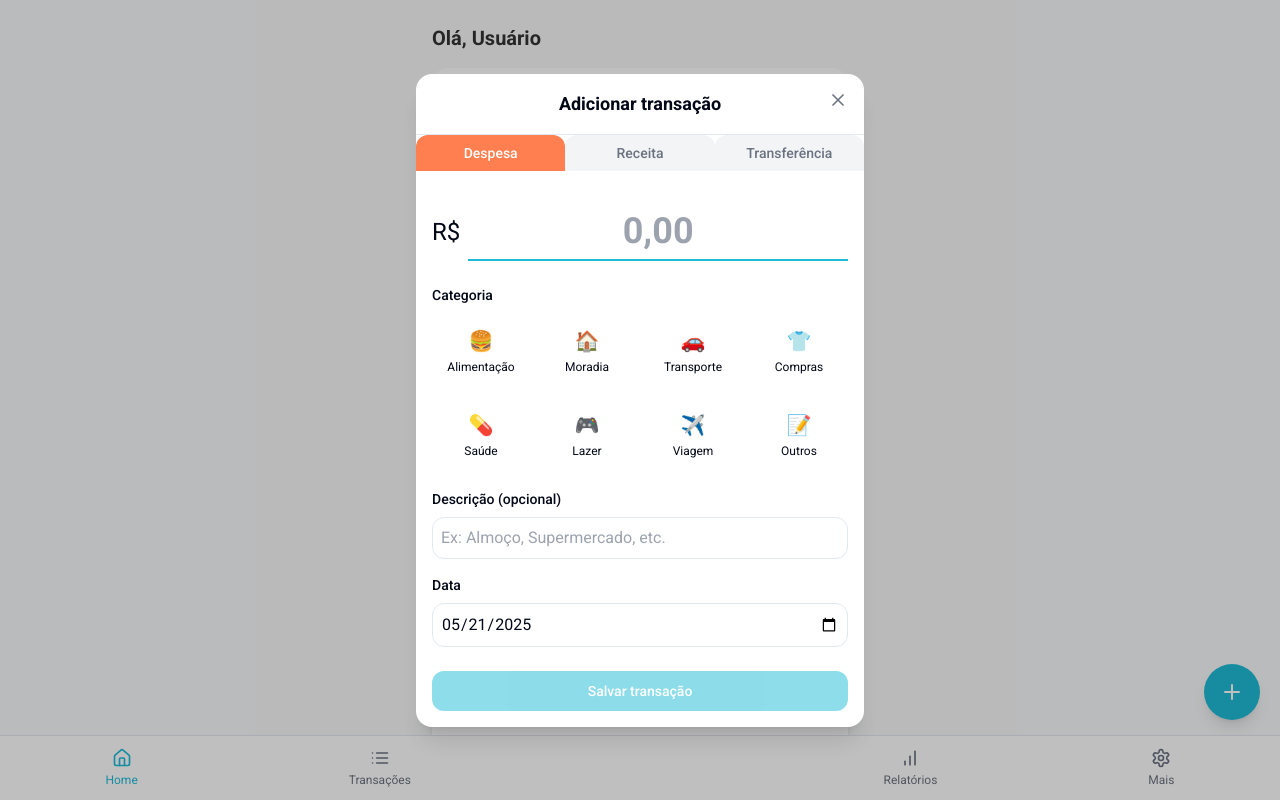
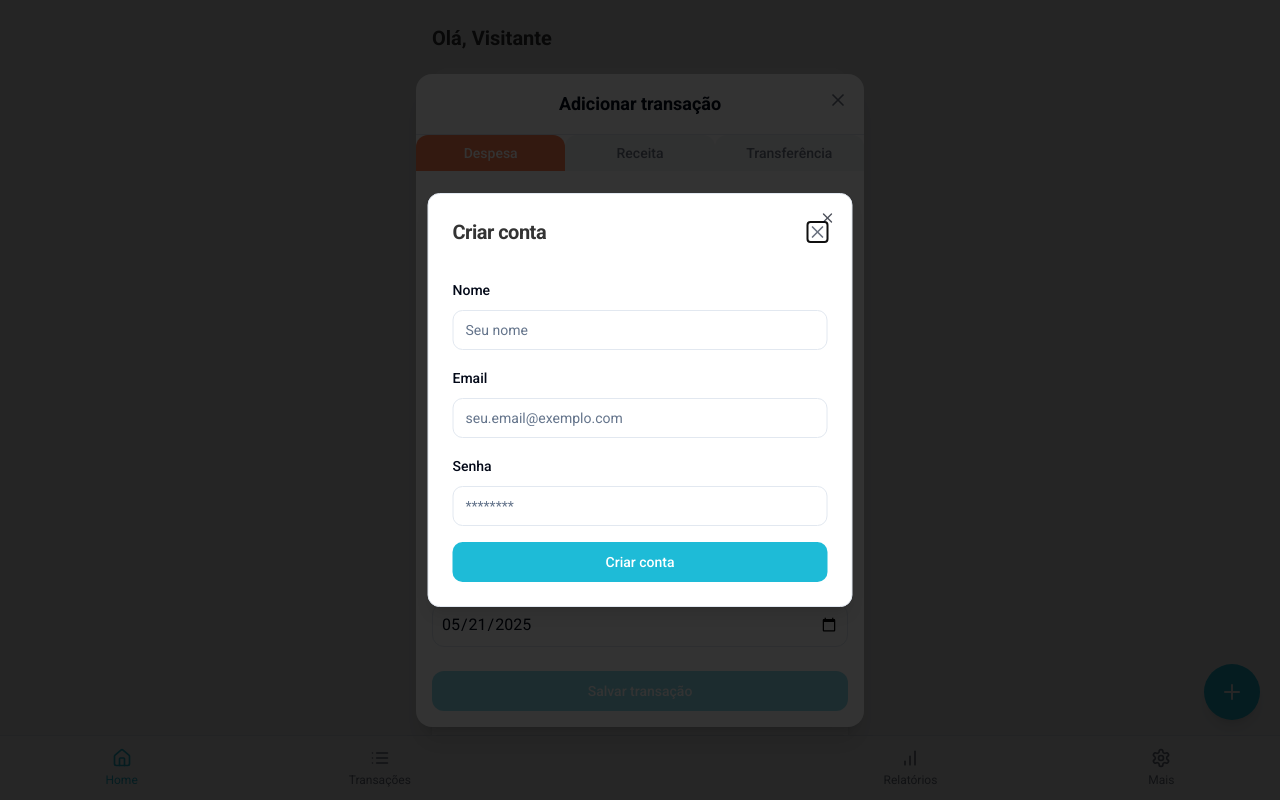
Before and after one commit to ftrev/tap-track-treasury, a React (Vite) app: page / in a window 1280 px wide. Shown: the top 800 px of the page. Built offline with nearby package versions, Linux system fonts and the light colour scheme.

Commit message:
Refactor: Incorporate site information
Update the app based on the provided website's information and guidelines.

```diff
--- /dev/null
+++ b/src/components/UserRegistrationModal.tsx
@@ -0,0 +1,108 @@
+
+import React from 'react';
+import { X } from 'lucide-react';
+import { Dialog, DialogContent, DialogHeader, DialogTitle } from "@/components/ui/dialog";
+import { Input } from "@/components/ui/input";
+import { Button } from "@/components/ui/button";
+import { Label } from "@/components/ui/label";
+import { useToast } from "../hooks/use-toast";
+import { useTransactions } from '../contexts/TransactionContext';
+
+type UserRegistrationModalProps = {
+  isOpen: boolean;
+  onClose: () => void;
+};
+
+export function UserRegistrationModal({ isOpen, onClose }: UserRegistrationModalProps) {
+  const [name, setName] = React.useState('');
+  const [email, setEmail] = React.useState('');
+  const [password, setPassword] = React.useState('');
+  const [isLoading, setIsLoading] = React.useState(false);
+  const { toast } = useToast();
+  const { setUserName } = useTransactions();
+
+  const handleSubmit = (e: React.FormEvent) => {
+    e.preventDefault();
+    setIsLoading(true);
+
+    // Simulate API call
+    setTimeout(() => {
+      // Store in localStorage for persistence
+      localStorage.setItem('financeApp_user', JSON.stringify({ name, email }));
+
+      // Update global state
+      setUserName(name);
+
+      setIsLoading(false);
+      toast({
+        title: "Conta criada com sucesso!",
+        description: "Bem-vindo ao app de controle financeiro.",
+      });
+      onClose();
+    }, 1000);
+  };
+
+  return (
+    <Dialog open={isOpen} onOpenChange={onClose}>
+      <DialogContent className="sm:max-w-[425px]">
+        <DialogHeader>
+          <DialogTitle className="text-xl font-semibold text-finance-text flex items-center justify-between">
+            <span>Criar conta</span>
+            <button
+              className="text-gray-500 hover:text-gray-700"
+              onClick={onClose}
+              aria-label="Fechar"
+            >
+              <X size={20} />
+            </button>
+          </DialogTitle>
+        </DialogHeader>
+        <form onSubmit={handleSubmit} className="space-y-4 pt-4">
+          <div className="space-y-2">
+            <Label htmlFor="name">Nome</Label>
+            <Input
+              id="name"
+              type="text"
+              placeholder="Seu nome"
+              value={name}
+              onChange={(e) => setName(e.target.value)}
+              required
+            />
+          </div>
+
+          <div className="space-y-2">
+            <Label htmlFor="email">Email</Label>
+            <Input
+              id="email"
+              type="email"
+              placeholder="seu.email@exemplo.com"
+              value={email}
+              onChange={(e) => setEmail(e.target.value)}
+              required
+            />
+          </div>
+
+          <div className="space-y-2">
+            <Label htmlFor="password">Senha</Label>
+            <Input
+              id="password"
+              type="password"
+              placeholder="********"
+              value={password}
+              onChange={(e) => setPassword(e.target.value)}
+              required
+            />
+          </div>
+
+          <Button
+            type="submit"
+            className="w-full bg-finance-primary hover:bg-finance-primary/90"
+            disabled={isLoading}
+          >
+            {isLoading ? "Criando conta..." : "Criar conta"}
+          </Button>
+        </form>
+      </DialogContent>
+    </Dialog>
+  );
+}
--- a/src/contexts/TransactionContext.tsx
+++ b/src/contexts/TransactionContext.tsx
@@ -1,5 +1,5 @@
 
-import React, { createContext, useContext, useState, ReactNode } from 'react';
+import React, { createContext, useContext, useState, ReactNode, useEffect } from 'react';
 import { Transaction, CategoryType, BalanceSummary, TransactionType } from '../types';
 import { mockTransactions, categories, calculateBalance } from '../data/mockData';
 import { useToast } from "../hooks/use-toast";
@@ -8,6 +8,8 @@ type TransactionContextType = {
   transactions: Transaction[];
   categories: CategoryType[];
   balanceSummary: BalanceSummary;
+  userName: string | null;
+  setUserName: (name: string) => void;
   addTransaction: (transaction: Omit<Transaction, 'id'>) => void;
   deleteTransaction: (id: string) => void;
   editTransaction: (id: string, transaction: Omit<Transaction, 'id'>) => void;
@@ -30,7 +32,21 @@ type TransactionProviderProps = {
 
 export const TransactionProvider = ({ children }: TransactionProviderProps) => {
   const [transactions, setTransactions] = useState<Transaction[]>(mockTransactions);
+  const [userName, setUserName] = useState<string | null>(null);
   const { toast } = useToast();
+
+  // Load user data from localStorage on initial load
+  useEffect(() => {
+    const savedUser = localStorage.getItem('financeApp_user');
+    if (savedUser) {
+      try {
+        const userData = JSON.parse(savedUser);
+        setUserName(userData.name);
+      } catch (error) {
+        console.error('Error parsing saved user data:', error);
+      }
+    }
+  }, []);
 
   // Calculate balance summary
   const balanceSummary = calculateBalance(transactions);
@@ -78,6 +94,8 @@ export const TransactionProvider = ({ children }: TransactionProviderProps) => {
     transactions,
     categories,
     balanceSummary,
+    userName,
+    setUserName,
     addTransaction,
     deleteTransaction,
     editTransaction,
--- a/src/pages/Index.tsx
+++ b/src/pages/Index.tsx
@@ -1,17 +1,32 @@
 
-import React, { useState } from 'react';
+import React, { useState, useEffect } from 'react';
 import { BalanceCard } from '../components/BalanceCard';
 import { QuickActions } from '../components/QuickActions';
 import { MonthSummary } from '../components/MonthSummary';
 import { RecentTransactions } from '../components/RecentTransactions';
 import { BottomNavigation } from '../components/BottomNavigation';
 import { AddTransactionModal } from '../components/AddTransactionModal';
+import { UserRegistrationModal } from '../components/UserRegistrationModal';
 import { Plus } from 'lucide-react';
 import { TransactionType } from '../types';
+import { useTransactions } from '../contexts/TransactionContext';
+import { useToast } from "../hooks/use-toast";
 
 const Index = () => {
   const [isModalOpen, setIsModalOpen] = useState(false);
   const [transactionType, setTransactionType] = useState<TransactionType>('expense');
+  const [isUserModalOpen, setIsUserModalOpen] = useState(false);
+  const { userName } = useTransactions();
+  const { toast } = useToast();
+
+  useEffect(() => {
+    // Check if user is registered, if not, show registration modal
+    if (!userName) {
+      setTimeout(() => {
+        setIsUserModalOpen(true);
+      }, 500);
+    }
+  }, [userName]);
 
   const handleAddTransaction = (type: TransactionType) => {
     setTransactionType(type);
@@ -22,7 +37,9 @@ const Index = () => {
     <div className="min-h-screen bg-finance-backgroundAlt pb-16">
       <div className="container px-4 py-6 max-w-md mx-auto">
         <header className="mb-4">
-          <h1 className="text-xl font-semibold text-finance-text">Olá, Usuário</h1>
+          <h1 className="text-xl font-semibold text-finance-text">
+            Olá, {userName || 'Visitante'}
+          </h1>
         </header>
 
         <BalanceCard />
@@ -51,6 +68,11 @@ const Index = () => {
           onClose={() => setIsModalOpen(false)}
           initialType={transactionType}
         />
+
+        <UserRegistrationModal
+          isOpen={isUserModalOpen}
+          onClose={() => setIsUserModalOpen(false)}
+        />
       </div>
       <BottomNavigation />
     </div>
--- a/src/pages/SettingsPage.tsx
+++ b/src/pages/SettingsPage.tsx
@@ -1,11 +1,32 @@
 
 import React from 'react';
 import { BottomNavigation } from '../components/BottomNavigation';
-import { ChevronLeft, ChevronRight, Bell, Lock, HelpCircle, Info } from 'lucide-react';
+import { ChevronLeft, ChevronRight, Bell, Lock, HelpCircle, Info, LogOut, User } from 'lucide-react';
 import { useNavigate } from 'react-router-dom';
+import { useTransactions } from '../contexts/TransactionContext';
+import { useToast } from "../hooks/use-toast";
 
 const SettingsPage = () => {
   const navigate = useNavigate();
+  const { userName, setUserName } = useTransactions();
+  const { toast } = useToast();
+
+  const handleLogout = () => {
+    // Clear localStorage
+    localStorage.removeItem('financeApp_user');
+
+    // Reset user in context
+    setUserName('');
+
+    // Show toast
+    toast({
+      title: "Logout realizado",
+      description: "Você saiu da sua conta com sucesso.",
+    });
+
+    // Navigate to home
+    navigate('/');
+  };
 
   const SettingItem = ({ icon, title, onClick }: { icon: React.ReactNode, title: string, onClick: () => void }) => (
     <button
@@ -37,13 +58,23 @@ const SettingsPage = () => {
         <div className="bg-white rounded-2xl p-4 shadow-md mb-4">
           <div className="flex items-center mb-4 pb-3 border-b border-gray-100">
             <div className="w-12 h-12 rounded-full bg-finance-primary flex items-center justify-center text-white font-bold">
-              U
+              {userName ? userName[0].toUpperCase() : 'U'}
             </div>
             <div className="ml-3">
-              <div className="font-medium">Usuário</div>
-              <div className="text-sm text-gray-500">usuario@email.com</div>
+              <div className="font-medium">{userName || 'Visitante'}</div>
+              <div className="text-sm text-gray-500">
+                {localStorage.getItem('financeApp_user')
+                  ? JSON.parse(localStorage.getItem('financeApp_user') || '{}').email || 'usuario@email.com'
+                  : 'Usuário não registrado'}
+              </div>
             </div>
           </div>
+
+          <SettingItem
+            icon={<User size={20} className="text-finance-primary" />}
+            title="Perfil"
+            onClick={() => {}}
+          />
 
           <SettingItem
             icon={<Bell size={20} className="text-finance-primary" />}
@@ -71,7 +102,11 @@ const SettingsPage = () => {
         </div>
 
         <div className="bg-white rounded-2xl p-4 shadow-md">
-          <button className="w-full py-2 text-center text-finance-alert">
+          <button
+            className="w-full py-2 text-center text-finance-alert flex items-center justify-center"
+            onClick={handleLogout}
+          >
+            <LogOut size={18} className="mr-2" />
             Sair
           </button>
         </div>
```
